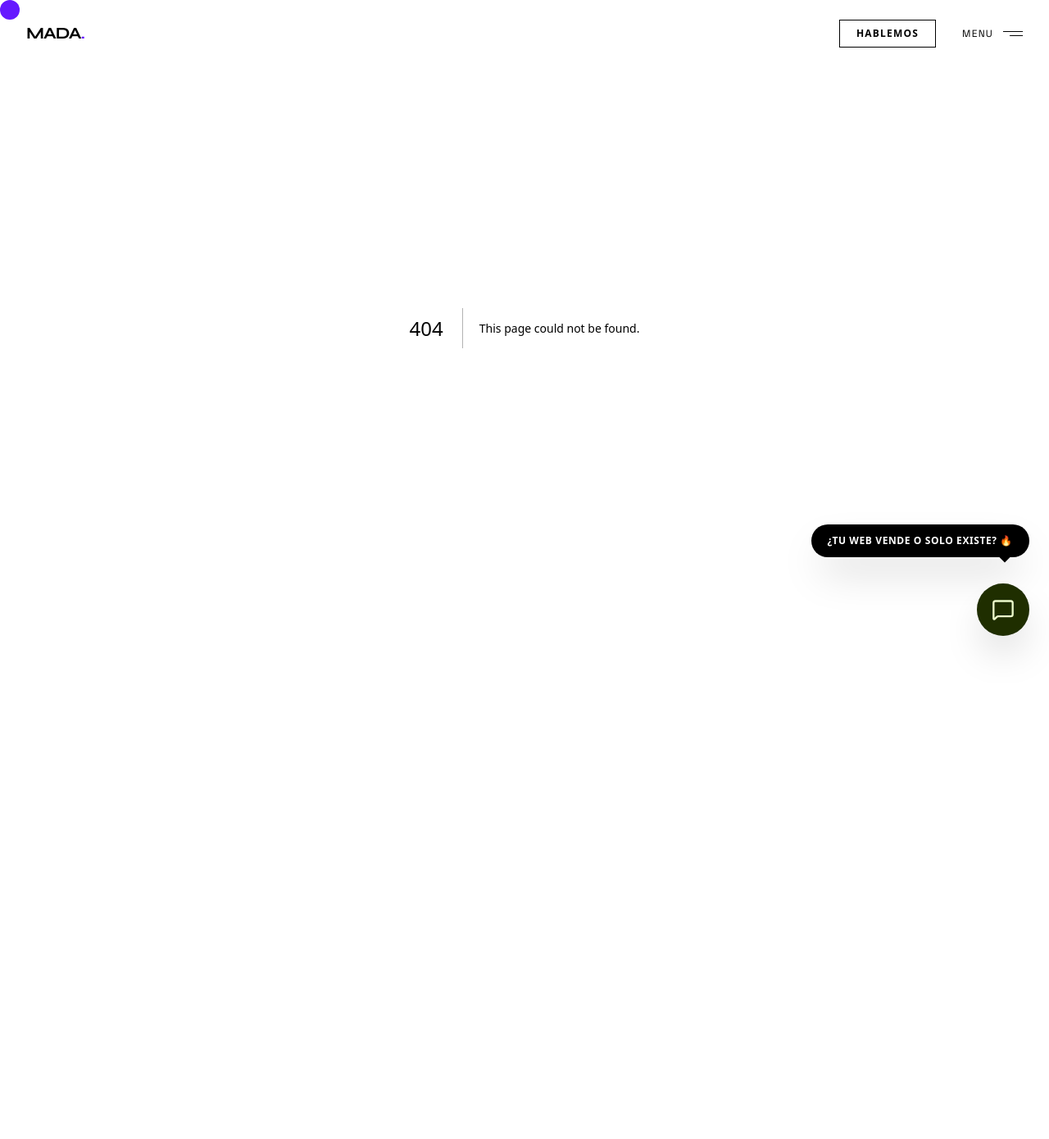
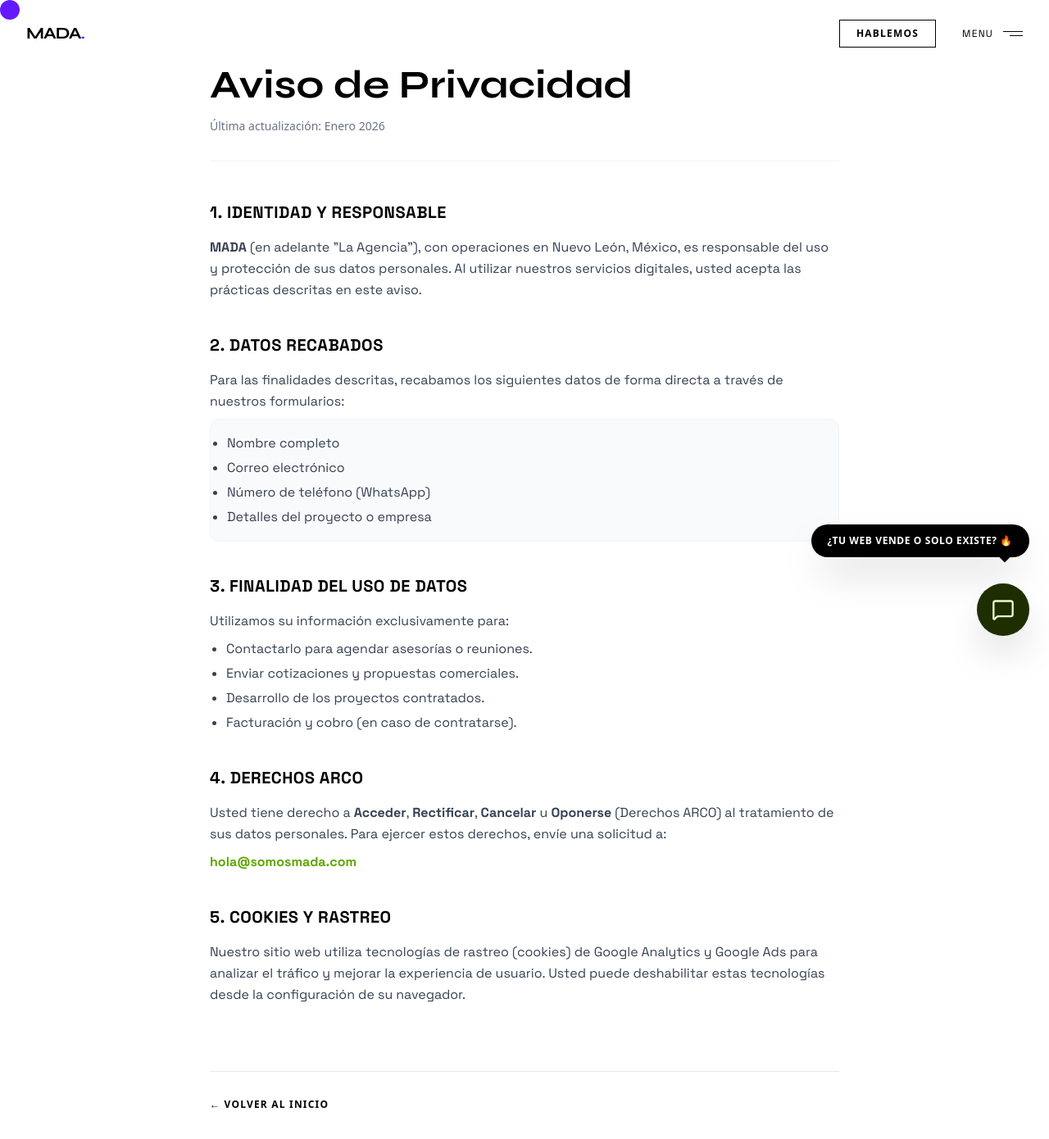
Before and after one commit to Asai07/mada-marketing, a Next.js app: page /privacidad in a window 1280 px wide. Before the commit this address had no page. Shown: the top 1390 px of the page at 82% size. Before the commit the page ends 800 px from the top, so only its background shows below. Built offline with nearby package versions, Linux system fonts and the light colour scheme.

Commit message:
Cambios en bookingmodal

```diff
--- /dev/null
+++ b/app/privacidad/page.jsx
@@ -0,0 +1,100 @@
+import React from 'react';
+
+const PrivacyPolicy = () => {
+    return (
+        <section className="bg-white min-h-screen py-20 px-6 text-black">
+            <div className="max-w-3xl mx-auto">
+                {/* Header */}
+                <div className="mb-12 border-b border-gray-100 pb-8">
+                    <h1 className="font-display text-4xl md:text-5xl font-bold mb-4">
+                        Aviso de Privacidad
+                    </h1>
+                    <p className="text-gray-500 text-sm">
+                        Última actualización: Enero 2026
+                    </p>
+                </div>
+
+                {/* Contenido Legal */}
+                <div className="space-y-10 text-sm md:text-base leading-relaxed text-gray-700 font-body">
+
+                    {/* Sección 1 */}
+                    <div>
+                        <h2 className="text-xl font-bold text-black mb-4 uppercase tracking-wide">
+                            1. Identidad y Responsable
+                        </h2>
+                        <p>
+                            <strong>MADA</strong> (en adelante "La Agencia"), con operaciones en Nuevo León, México,
+                            es responsable del uso y protección de sus datos personales. Al utilizar nuestros servicios
+                            digitales, usted acepta las prácticas descritas en este aviso.
+                        </p>
+                    </div>
+
+                    {/* Sección 2 */}
+                    <div>
+                        <h2 className="text-xl font-bold text-black mb-4 uppercase tracking-wide">
+                            2. Datos Recabados
+                        </h2>
+                        <p className="mb-2">Para las finalidades descritas, recabamos los siguientes datos de forma directa a través de nuestros formularios:</p>
+                        <ul className="list-disc pl-5 space-y-1 bg-gray-50 p-4 rounded-xl border border-gray-100">
+                            <li>Nombre completo</li>
+                            <li>Correo electrónico</li>
+                            <li>Número de teléfono (WhatsApp)</li>
+                            <li>Detalles del proyecto o empresa</li>
+                        </ul>
+                    </div>
+
+                    {/* Sección 3 */}
+                    <div>
+                        <h2 className="text-xl font-bold text-black mb-4 uppercase tracking-wide">
+                            3. Finalidad del uso de datos
+                        </h2>
+                        <p>
+                            Utilizamos su información exclusivamente para:
+                        </p>
+                        <ul className="list-disc pl-5 mt-2 space-y-1">
+                            <li>Contactarlo para agendar asesorías o reuniones.</li>
+                            <li>Enviar cotizaciones y propuestas comerciales.</li>
+                            <li>Desarrollo de los proyectos contratados.</li>
+                            <li>Facturación y cobro (en caso de contratarse).</li>
+                        </ul>
+                    </div>
+
+                    {/* Sección 4 - ARCO */}
+                    <div>
+                        <h2 className="text-xl font-bold text-black mb-4 uppercase tracking-wide">
+                            4. Derechos ARCO
+                        </h2>
+                        <p>
+                            Usted tiene derecho a <strong>Acceder</strong>, <strong>Rectificar</strong>, <strong>Cancelar</strong> u <strong>Oponerse</strong> (Derechos ARCO) al tratamiento de sus datos personales.
+                            Para ejercer estos derechos, envíe una solicitud a: <br />
+                            <a href="mailto:hola@somosmada.com" className="text-lime-600 font-bold hover:underline mt-2 inline-block">
+                                hola@somosmada.com
+                            </a>
+                        </p>
+                    </div>
+
+                    {/* Sección 5 */}
+                    <div>
+                        <h2 className="text-xl font-bold text-black mb-4 uppercase tracking-wide">
+                            5. Cookies y Rastreo
+                        </h2>
+                        <p>
+                            Nuestro sitio web utiliza tecnologías de rastreo (cookies) de Google Analytics y Google Ads para analizar el tráfico y mejorar la experiencia de usuario.
+                            Usted puede deshabilitar estas tecnologías desde la configuración de su navegador.
+                        </p>
+                    </div>
+
+                </div>
+
+                {/* Footer del documento */}
+                <div className="mt-20 pt-8 border-t border-gray-200">
+                    <a href="/" className="text-xs font-bold uppercase tracking-widest hover:text-lime-600 transition-colors flex items-center gap-2">
+                        ← Volver al inicio
+                    </a>
+                </div>
+            </div>
+        </section>
+    );
+};
+
+export default PrivacyPolicy;
--- a/components/BookingModal.jsx
+++ b/components/BookingModal.jsx
@@ -3,7 +3,6 @@ import React, { useEffect, useState } from 'react';
 import { motion, AnimatePresence } from 'framer-motion';
 import { X, Check, Loader2, Zap, Layout, Search, ArrowRight, Layers, Smartphone, Sparkles, User, Mail, Phone } from 'lucide-react';
 import emailjs from '@emailjs/browser';
-
 // --- COMPONENTE DE INPUT (Simplificado) ---
 const InputField = ({ label, icon: Icon, ...props }) => (
     <div className="space-y-1.5">
@@ -36,6 +35,7 @@ const BookingModal = ({ isOpen, onClose }) => {
     const [isSubmitted, setIsSubmitted] = useState(false);
     const [isLoading, setIsLoading] = useState(false);
     const [error, setError] = useState(null);
+    const [privacyAccepted, setPrivacyAccepted] = useState(false);
 
     const [formData, setFormData] = useState({
         name: '',
@@ -47,10 +47,9 @@ const BookingModal = ({ isOpen, onClose }) => {
 
     const showWebPlans = formData.service === 'Web / Landing';
 
-    // TUS CREDENCIALES
-    const SERVICE_ID = "service_49ecb0u";
-    const TEMPLATE_ID = "template_b2wjapb";
-    const PUBLIC_KEY = "1er5IDQJHU1R_e4os";
+    const SERVICE_ID = process.env.NEXT_PUBLIC_EMAILJS_SERVICE_ID;
+    const TEMPLATE_ID = process.env.NEXT_PUBLIC_EMAILJS_TEMPLATE_ID;
+    const PUBLIC_KEY = process.env.NEXT_PUBLIC_EMAILJS_PUBLIC_KEY;
 
     useEffect(() => {
         if (!isOpen) {
@@ -59,6 +58,7 @@ const BookingModal = ({ isOpen, onClose }) => {
                 setIsLoading(false);
                 setError(null);
                 setFormData({ name: '', email: '', phone: '', service: '', plan: '' });
+                setPrivacyAccepted(false);
             }, 500);
             return () => clearTimeout(timer);
         }
@@ -97,6 +97,11 @@ const BookingModal = ({ isOpen, onClose }) => {
 
         if (!formData.service) {
             setError("Por favor selecciona qué necesitas (Web, App o Marketing).");
+            setIsLoading(false);
+            return;
+        }
+        if (!privacyAccepted) {
+            setError("Debes aceptar la política de privacidad para continuar.");
             setIsLoading(false);
             return;
         }
@@ -183,7 +188,7 @@ const BookingModal = ({ isOpen, onClose }) => {
                                             className="space-y-6"
                                         >
                                             {/* SECCIÓN 1: DATOS */}
-                                            <div className="space-y-3">
+                                            <div className="space-y-4"> {/* Aumenté un poco el espacio */}
                                                 <h4 className="text-xs font-bold text-black uppercase tracking-wide border-b border-gray-100 pb-2 mb-3">
                                                     1. Tus Datos
                                                 </h4>
@@ -191,7 +196,7 @@ const BookingModal = ({ isOpen, onClose }) => {
                                                     <InputField
                                                         label="Nombre" icon={User}
                                                         required name="name" type="text" onChange={handleChange} value={formData.name}
-                                                        placeholder="Tu nombre"
+                                                        placeholder="Tu nombre completo"
                                                     />
                                                     <div className="grid grid-cols-2 gap-3">
                                                         <InputField
@@ -199,11 +204,17 @@ const BookingModal = ({ isOpen, onClose }) => {
                                                             required name="email" type="email" onChange={handleChange} value={formData.email}
                                                             placeholder="tu@email.com"
                                                         />
+                                                        <div>
                                                             <InputField
                                                                 label="WhatsApp" icon={Phone}
                                                                 required name="phone" type="tel" onChange={handleChange} value={formData.phone}
-                                                            placeholder="+52..."
+                                                                placeholder="WhatsApp (52...)"
                                                             />
+                                                            {/* MICRO-COPY DE CONFIANZA */}
+                                                            <p className="text-[9px] text-gray-400 mt-1 ml-1 leading-tight">
+                                                                *Te escribiremos solo para agendar.
+                                                            </p>
+                                                        </div>
                                                     </div>
                                                 </div>
                                             </div>
@@ -264,11 +275,30 @@ const BookingModal = ({ isOpen, onClose }) => {
                                                                     </button>
                                                                 ))}
                                                             </div>
+
                                                         </div>
                                                     </motion.div>
                                                 )}
                                             </AnimatePresence>
-
+                                            <div className="flex items-start gap-3 py-2 mt-4"> {/* Agregué mt-4 para separar un poco */}
+                                                <div className="relative flex items-center">
+                                                    <input
+                                                        type="checkbox"
+                                                        id="privacy"
+                                                        checked={privacyAccepted}
+                                                        onChange={(e) => setPrivacyAccepted(e.target.checked)}
+                                                        className="peer h-4 w-4 cursor-pointer appearance-none rounded border border-gray-300 transition-all checked:border-black checked:bg-black hover:border-black"
+                                                    />
+                                                    <div className="pointer-events-none absolute left-1/2 top-1/2 -translate-x-1/2 -translate-y-1/2 text-white opacity-0 peer-checked:opacity-100">
+                                                        <svg xmlns="http://www.w3.org/2000/svg" className="h-3 w-3" viewBox="0 0 20 20" fill="currentColor">
+                                                            <path fillRule="evenodd" d="M16.707 5.293a1 1 0 010 1.414l-8 8a1 1 0 01-1.414 0l-4-4a1 1 0 011.414-1.414L8 12.586l7.293-7.293a1 1 0 011.414 0z" clipRule="evenodd" />
+                                                        </svg>
+                                                    </div>
+                                                </div>
+                                                <label htmlFor="privacy" className="cursor-pointer select-none text-[10px] sm:text-xs text-gray-500 leading-tight">
+                                                    He leído y acepto la <a href="/privacidad" target="_blank" className="font-bold text-black underline hover:text-lime-500">Política de Privacidad</a> y el tratamiento de mis datos.
+                                                </label>
+                                            </div>
                                             {/* ERROR */}
                                             {error && (
                                                 <div className="p-3 bg-red-50 text-red-500 text-xs font-medium rounded-lg flex items-center gap-2">
@@ -285,7 +315,7 @@ const BookingModal = ({ isOpen, onClose }) => {
                                                     className="w-full py-4 bg-lime-400 hover:bg-lime-500 active:scale-[0.99] text-black font-bold uppercase tracking-widest text-xs rounded-xl transition-all shadow-xl shadow-lime-400/20 flex items-center justify-center gap-3 disabled:opacity-50 disabled:shadow-none"
                                                 >
                                                     {isLoading ? <Loader2 className="animate-spin" /> : (
-                                                        <>Solicitar Llamada <ArrowRight size={16} /></>
+                                                        <>Agendar Llamada <ArrowRight size={16} /></>
                                                     )}
                                                 </button>
                                             </div>
@@ -314,12 +344,22 @@ const BookingModal = ({ isOpen, onClose }) => {
                                                 </p>
                                             </div>
 
+
+                                            <div className="flex gap-3 justify-center w-full">
                                                 <button
                                                     onClick={onClose}
-                                                className="px-8 py-3 bg-black text-white rounded-full text-xs font-bold uppercase tracking-widest hover:bg-gray-800 transition-colors"
+                                                    className="px-6 py-3 border border-gray-200 text-gray-500 rounded-xl text-xs font-bold uppercase hover:bg-gray-50 transition-colors"
                                                 >
-                                                Cerrar Ventana
+                                                    Cerrar
                                                 </button>
+                                                <a
+                                                    href="#proyectos"
+                                                    onClick={onClose}
+                                                    className="px-6 py-3 bg-black text-white rounded-xl text-xs font-bold uppercase tracking-widest hover:bg-gray-800 transition-colors flex items-center gap-2"
+                                                >
+                                                    Ver Proyectos <ArrowRight size={14} />
+                                                </a>
+                                            </div>
                                         </motion.div>
                                     )}
                                 </AnimatePresence>
--- a/components/Footer.jsx
+++ b/components/Footer.jsx
@@ -13,7 +13,12 @@ const Footer = React.forwardRef(({ onOpenBooking }, ref) => (
                     <div className="flex gap-6"><Instagram className="w-5 h-5 md:w-6 md:h-6 hover:text-lime-400 transition-colors cursor-pointer" /><Twitter className="w-5 h-5 md:w-6 md:h-6 hover:text-lime-400 transition-colors cursor-pointer" /><Linkedin className="w-5 h-5 md:w-6 md:h-6 hover:text-lime-400 transition-colors cursor-pointer" /></div>
                 </div>
             </div>
-            <div className="mt-20 md:mt-32 flex flex-col md:flex-row justify-between items-center md:items-end gap-4 text-[10px] md:text-xs font-body text-gray-600 uppercase tracking-widest"><span>© 2025 Mada Agency</span><span>All rights reserved</span><span>Privacy Policy</span></div>
+            <div className="mt-20 md:mt-32 flex flex-col md:flex-row justify-between items-center md:items-end gap-4 text-[10px] md:text-xs font-body text-gray-600 uppercase tracking-widest"><span>© 2025 Mada Agency</span><span>All rights reserved</span><a
+                href="/privacidad"
+                className="hover:text-lime-400 transition-colors cursor-pointer border-b border-transparent hover:border-lime-400"
+            >
+                Aviso de Privacidad
+            </a></div>
         </div>
     </footer>
 ));
--- a/components/Work.jsx
+++ b/components/Work.jsx
@@ -128,7 +128,7 @@ const ProjectCard = ({ project, index }) => {
 // --- COMPONENTE PRINCIPAL ---
 const Work = React.forwardRef(({ isMobile }, ref) => {
     return (
-        <section ref={ref} className="py-20 md:py-32 px-6 relative overflow-hidden text-black bg-[#bef264]">
+        <section id="proyectos" ref={ref} className="py-20 md:py-32 px-6 relative overflow-hidden text-black bg-[#bef264]">
 
             <div className="hidden md:block absolute top-20 right-20 text-[10rem] font-display font-bold text-black opacity-[0.03] pointer-events-none select-none">
                 WORK
```
Lines whose indentation alone changed are shown as unchanged.
